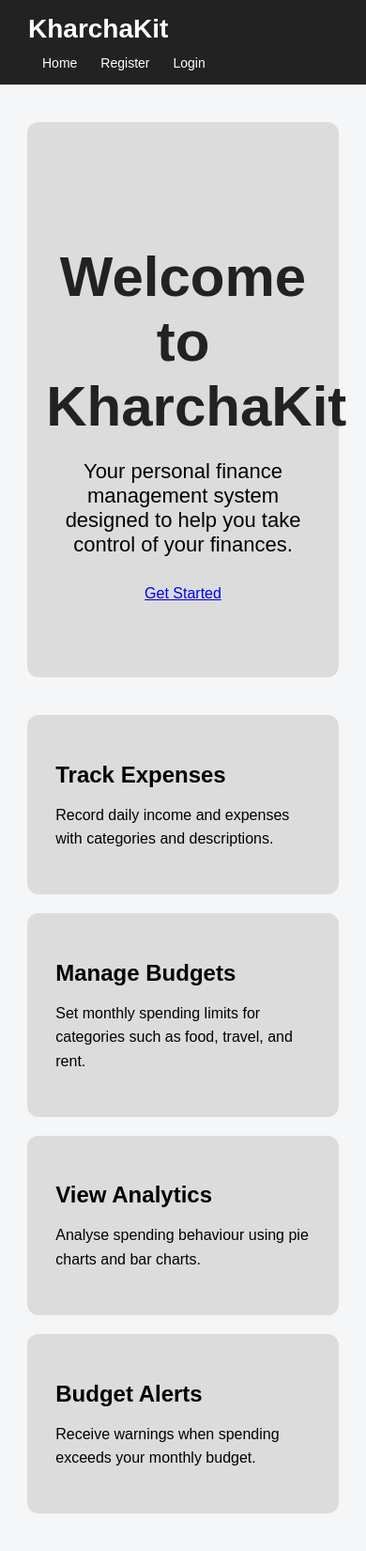
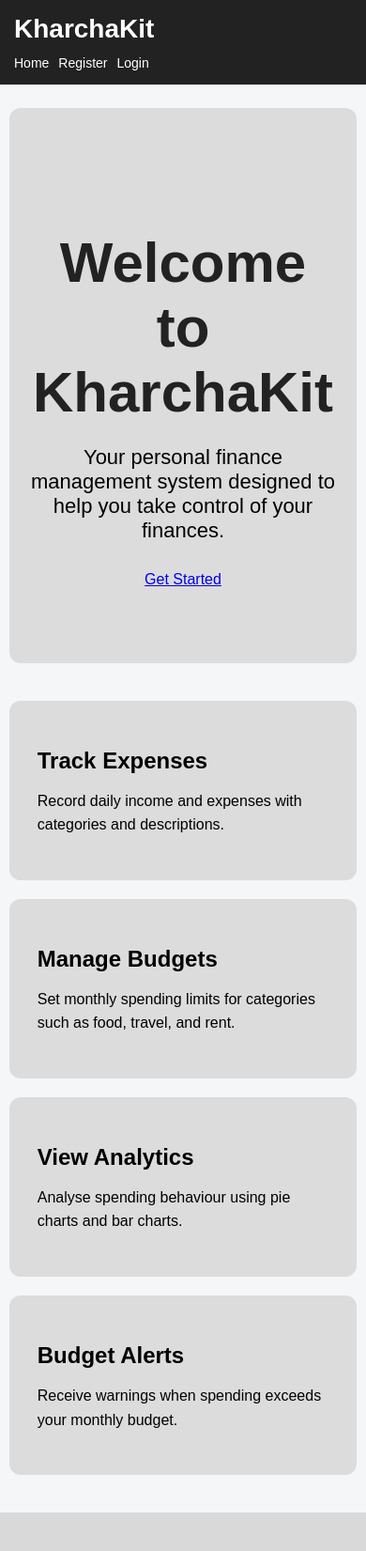
Before and after one commit to lhakpa22/Personal-Finance-management-System, a Flask app: page / in a window 390 px wide. Shown: the whole page at 94% size. After the commit the page ends 1610 px from the top, so only its background shows below. Run offline with Flask 3, Linux system fonts and the light colour scheme.

Commit message:
Update style.css
 "Improved mobile responsive layout"

```diff
--- a/static/css/style.css
+++ b/static/css/style.css
@@ -20,7 +20,7 @@ nav {
 nav h2 {
     margin: 0;
     white-space: nowrap;
-    font-size: 28px; ;
+    font-size: 28px;
 }
 
 .nav-links {
@@ -302,3 +302,61 @@ th, td {
 .forgot-password a:hover {
     text-decoration: underline;
 }
+
+/* =========================
+   Mobile Responsive Design
+========================= */
+
+@media (max-width: 768px) {
+
+    /* Navbar mobile layout */
+    nav {
+        width: 100%;
+        box-sizing: border-box;
+        padding: 15px;
+        flex-direction: column;
+        align-items: flex-start;
+        gap: 12px;
+    }
+
+    /* Navigation links */
+    .nav-links {
+        width: 100%;
+        display: flex;
+        flex-wrap: wrap;
+        gap: 10px;
+    }
+
+    /* Smaller mobile text */
+    nav a {
+        margin-left: 0;
+        font-size: 14px;
+    }
+
+    /* Mobile profile icon */
+    .user-profile {
+        width: 34px;
+        height: 34px;
+        font-size: 14px;
+    }
+
+    /* Main container */
+    .container {
+        width: 95%;
+        margin: 25px auto;
+    }
+
+    /* Stack sections vertically */
+    .summary,
+    .charts-wrapper,
+    .features {
+        flex-direction: column;
+    }
+
+    /* Responsive tables */
+    table {
+        display: block;
+        overflow-x: auto;
+        white-space: nowrap;
+    }
+}
```
